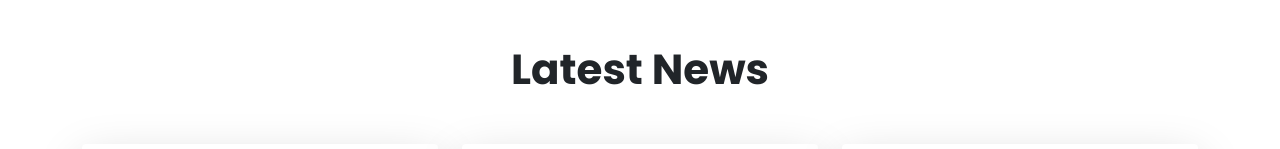
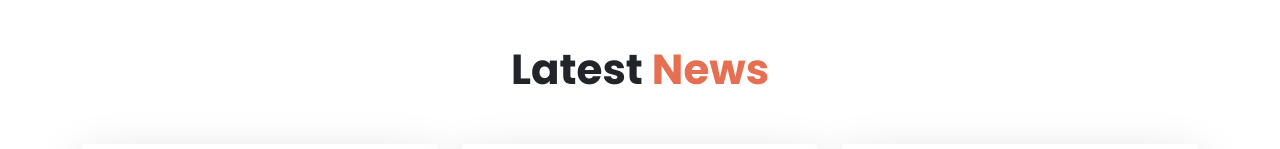
Before and after one commit to Nurmohammad62/honda-website, a plain HTML site: page index.html in a window 1280 px wide. Shown: the part 1894-2043 px from the top of the page. Drawn offline with nearby package versions, Linux system fonts and the light colour scheme.

Commit message:
final commit

```diff
--- a/index.html
+++ b/index.html
@@ -135,7 +135,7 @@
 
         <!-- Latest News -->
         <section class="container my-5">
-          <h2 class="text-center my-5">Latest News</h2>
+          <h2 class="text-center my-5">Latest <span>News</span></h2>
           <article>
             <div class="row row-cols-1 row-cols-md-2 row-cols-lg-3 g-4">
               <div class="col">
```
